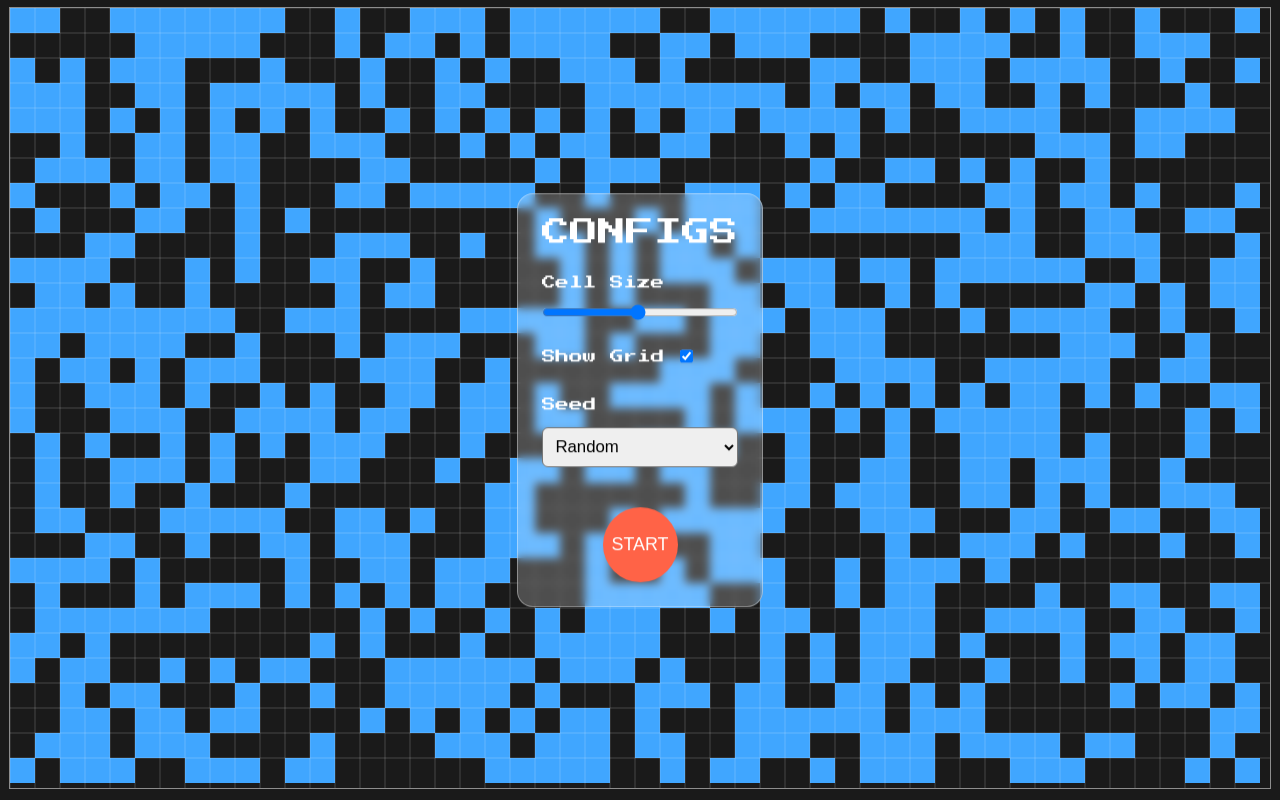
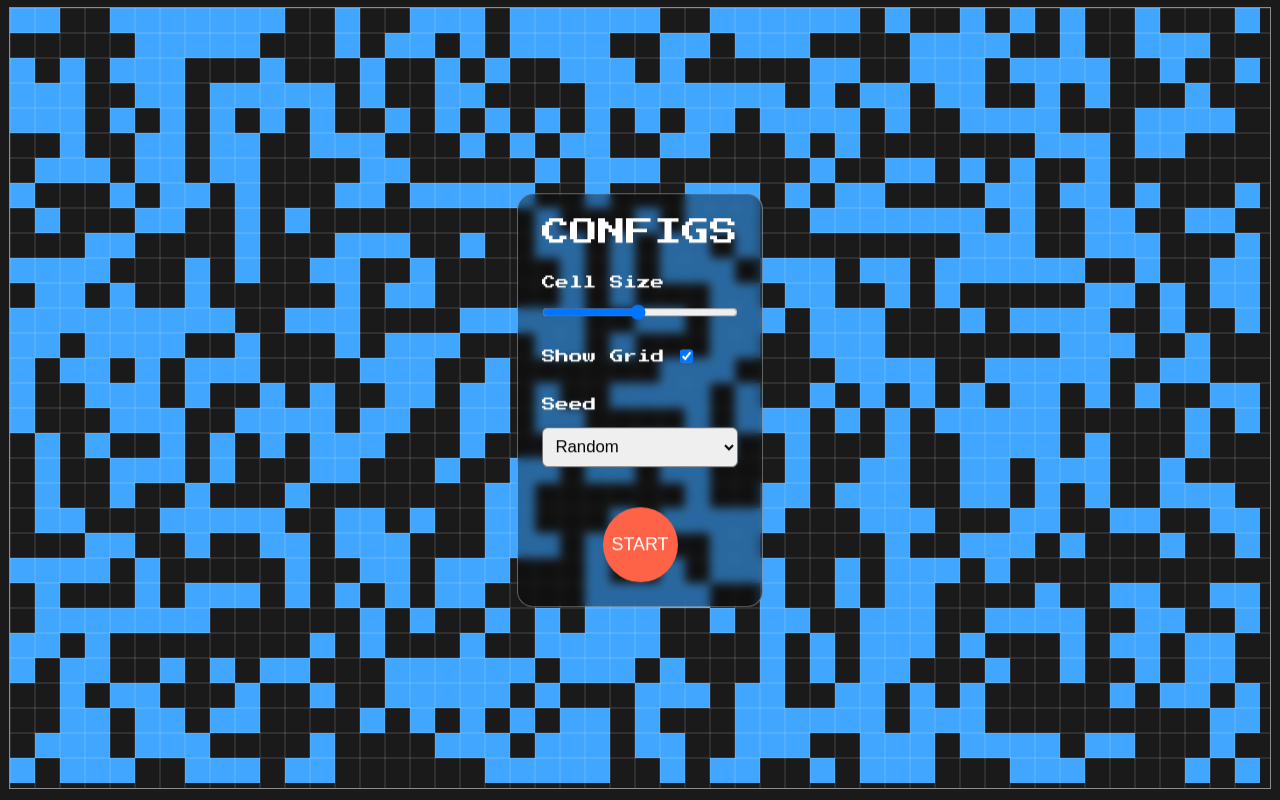
Before and after one commit to SuhelMakkad/GameOfLife, a website built with Vite: page index.html in a window 1280 px wide. Built offline with nearby package versions, Linux system fonts and the light colour scheme.

Commit message:
minor updates

```diff
--- a/src/style.css
+++ b/src/style.css
@@ -78,11 +78,11 @@ button:focus-visible {
   top: 50%;
   left: 50%;
   transform: translate(-50%, -50%);
-  background-color: rgba(255, 255, 255, 0.226);
+  background-color: rgba(0, 0, 0, 0.375);
   backdrop-filter: blur(5px);
   color: white;
   padding: 1.5rem;
-  border: 1px solid rgba(255, 255, 255, 0.371);
+  border: 1px solid rgba(255, 255, 255, 0.35);
   border-radius: 16px;
 }
 
```
